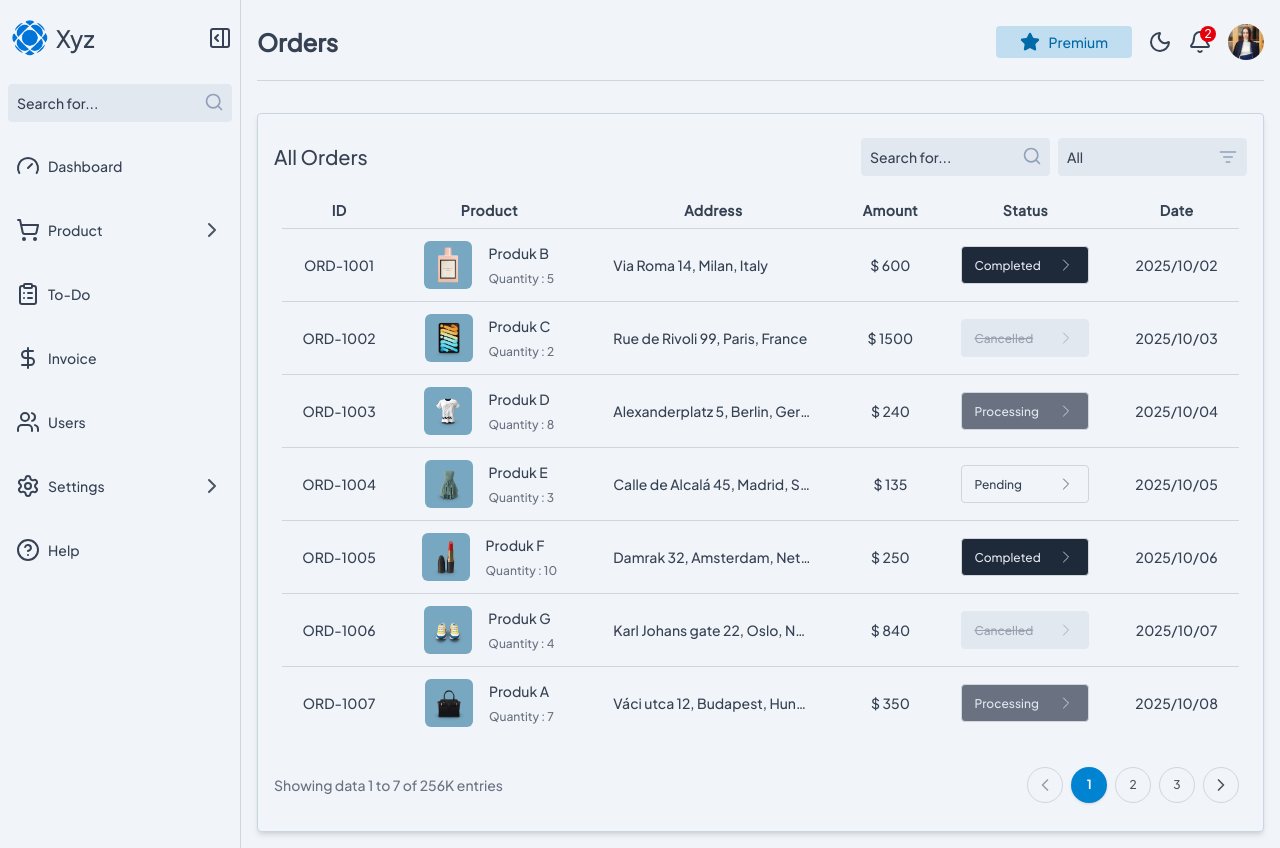
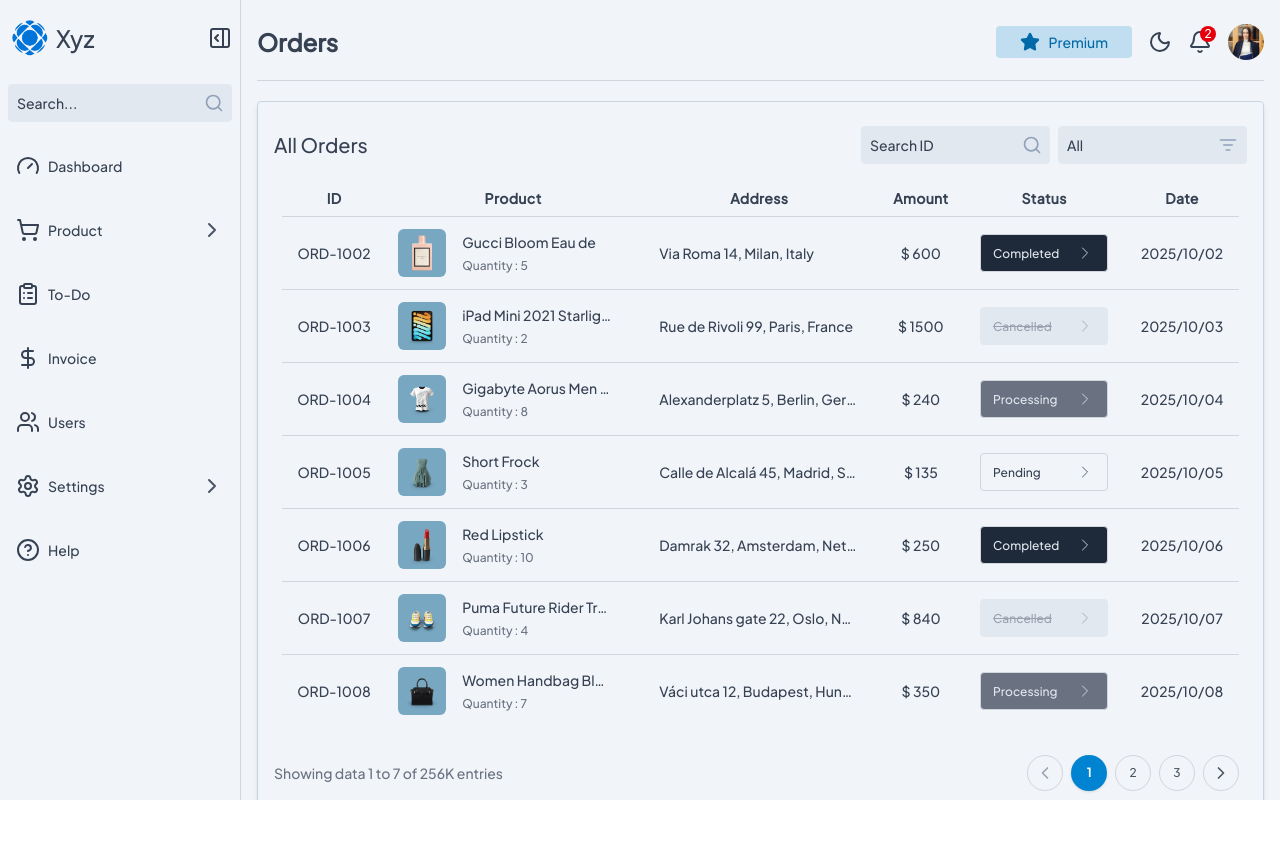
Before and after one commit to RaihanHafiz27/Dashboard, a Next.js app: page /product/orders in a window 1280 px wide. After the commit the page ends 800 px from the top, so only its background shows below. Built offline with nearby package versions, Linux system fonts and the light colour scheme.

Commit message:
feat : search by id, name and address on table order page

```diff
--- a/src/components/common/Table/OrdersTable.tsx
+++ b/src/components/common/Table/OrdersTable.tsx
@@ -104,8 +104,8 @@ const OrderRow = ({
       </td>
       {/* Product Column */}
       <td className=" py-3 px-3">
-        <div className="flex items-center justify-center w-full space-x-4">
-          <div className="inline-flex h-12 w-12 items-center justify-center rounded-md bg-sky-800/50 dark:bg-sky-700">
+        <div className=" flex items-center w-full space-x-4">
+          <div className="shrink-0 inline-flex h-12 w-12 items-center justify-center rounded-md bg-sky-800/50 dark:bg-sky-700">
             <Image
               src={item.imageUrl}
               height={40}
@@ -114,12 +114,13 @@ const OrderRow = ({
               className="h-10 w-10 rounded-md object-cover"
             />
           </div>
-          <div className="text-xs lg:text-sm lg:space-y-2">
+          <div className="flex-1 min-w-0 max-w-[150px] 2xl:max-w-[200px] text-xs lg:text-sm lg:space-y-1.5">
             <p
-              className=" max-w-[100px] lg:max-w-xs truncate"
+              className="w-full truncate font-medium text-gray-700 dark:text-gray-300"
               title={item.productName}
             >
               {item.productName}
+              {/* {item.productName.substring(0, 10)}... */}
             </p>
             <p className="text-xs text-gray-500 dark:text-gray-400">
               {/* small screen */}
@@ -134,7 +135,7 @@ const OrderRow = ({
       {/* Address Column */}
       <td className=" py-3 px-3">
         <div
-          className="w-full max-w-[150px] lg:max-w-[200px] truncate text-xs font-medium text-gray-700 dark:text-gray-300 lg:text-sm mx-auto"
+          className="flex-1 truncate w-full max-w-[150px] lg:max-w-[200px] 2xl:max-w-[250px] text-xs font-medium text-gray-700 dark:text-gray-300 lg:text-sm mx-auto"
           title={item.customerAddress}
         >
           {item.customerAddress}
--- a/src/components/ui/Input/SearchBar.tsx
+++ b/src/components/ui/Input/SearchBar.tsx
@@ -1,15 +1,30 @@
 import { Search } from "lucide-react";
 
-export const SearchBar = ({ isFull }: { isFull?: boolean }) => {
+interface SearchProps {
+  placeholder?: string;
+  value?: string;
+  onChange?: (value: string) => void;
+  classname?: string;
+}
+
+export const SearchBar = ({
+  placeholder,
+  value,
+  onChange,
+  classname,
+}: SearchProps) => {
   return (
-    <div className={`relative ${isFull ? "block" : "hidden"}`}>
+    <div className={`relative ${classname}`}>
       <input
         type="text"
-        placeholder="Search for..."
-        className="bg-slate-200 dark:bg-transparent border border-slate-200 dark:border-gray-500 p-2 w-full rounded-sm text-sm cursor-not-allowed placeholder:text-gray-700 text-gray-700"
-        disabled
+        title={placeholder}
+        placeholder={placeholder ? placeholder : "Search..."}
+        value={value}
+        onChange={(e) => onChange?.(e.target.value)}
+        className="bg-slate-200 dark:bg-transparent border border-slate-200 dark:border-gray-500 p-2 w-full rounded-sm text-sm  placeholder:text-gray-700 text-gray-700 focus:outline-none disabled:cursor-not-allowed"
+        disabled={!onChange}
       />
-      <button className={`absolute top-2 right-2 cursor-not-allowed`} disabled>
+      <button className={`absolute right-2 top-1/2 -translate-y-1/2`} disabled>
         <Search size={20} className="text-slate-400 dark:text-slate-300" />
       </button>
     </div>
--- a/src/features/Product/Order/components/OrderView.tsx
+++ b/src/features/Product/Order/components/OrderView.tsx
@@ -18,9 +18,13 @@ interface OrderViewProps {
   currentPage: number;
   totalPages: number;
 
-  //
-  statusFiltered: string | OrderStatus;
-  setStatusFiltered: React.Dispatch<React.SetStateAction<string | OrderStatus>>;
+  // Filter Control
+  filterValue: string | OrderStatus;
+  onFilterChange: (val: string | OrderStatus) => void;
+
+  // Searching Control
+  searchValue: string;
+  onSearchChange: (val: string) => void;
 }
 
 export const OrderView = ({
@@ -30,19 +34,22 @@ export const OrderView = ({
   handlePagination,
   currentPage,
   totalPages,
-  statusFiltered,
-  setStatusFiltered,
+  filterValue,
+  onFilterChange,
+  searchValue,
+  onSearchChange,
 }: OrderViewProps) => {
   return (
     <div className="w-full space-y-4 bg-slate-100 dark:bg-transparent border border-slate-300 dark:border-gray-500 shadow-md p-4 rounded-sm">
       <div className="flex justify-between items-center pt-2">
         <h3 className="text-xl text-gray-700 dark:text-gray-300">All Orders</h3>
         <div className="grid grid-cols-2 gap-x-2">
-          <SearchBar isFull={true} />
-          <FilterStatus
-            statusFiltered={statusFiltered}
-            setStatusFiltered={setStatusFiltered}
+          <SearchBar
+            placeholder="Search ID"
+            value={searchValue}
+            onChange={onSearchChange}
           />
+          <FilterStatus value={filterValue} onChange={onFilterChange} />
         </div>
       </div>
       {/* tabel */}
--- a/src/features/Product/Order/components/dropdown/FilterStatus.tsx
+++ b/src/features/Product/Order/components/dropdown/FilterStatus.tsx
@@ -1,10 +1,10 @@
 import { useFloatingMenu } from "@/hooks/useFloatingMenu";
 import { OrderStatus } from "@/types/order.type";
-import { ChevronRight, Command, ListFilter } from "lucide-react";
+import { Command, ListFilter } from "lucide-react";
 
 interface FilterProps {
-  statusFiltered: string | OrderStatus;
-  setStatusFiltered: React.Dispatch<React.SetStateAction<string | OrderStatus>>;
+  value: string | OrderStatus;
+  onChange: (val: string | OrderStatus) => void;
 }
 
 const statuses: OrderStatus[] = [
@@ -14,10 +14,7 @@ const statuses: OrderStatus[] = [
   "Cancelled",
 ];
 
-export const FilterStatus = ({
-  statusFiltered,
-  setStatusFiltered,
-}: FilterProps) => {
+export const FilterStatus = ({ value, onChange }: FilterProps) => {
   const {
     open,
     setOpen,
@@ -35,7 +32,7 @@ export const FilterStatus = ({
         className="bg-slate-200 dark:bg-transparent border border-slate-200 dark:border-gray-500  p-2 gap-2 w-full rounded-sm text-sm text-start flex justify-between cursor-pointer"
       >
         <span className="text-gray-700 dark:text-gray-500 font-medium truncate">
-          {statusFiltered}
+          {value}
         </span>
         <ListFilter size={20} className="text-slate-400 shrink-0" />
       </button>
@@ -53,7 +50,7 @@ export const FilterStatus = ({
               <li>
                 <button
                   onClick={() => {
-                    (setStatusFiltered("All"), setOpen(false));
+                    (onChange("All"), setOpen(false));
                   }}
                   className="cursor-pointer flex text-sm justify-between items-center w-40 hover:bg-slate-800/10 dark:hover:bg-slate-70  p-2 rounded-md text-gray-700"
                 >
@@ -68,7 +65,7 @@ export const FilterStatus = ({
                 <li key={label} className="">
                   <button
                     onClick={() => {
-                      (setStatusFiltered(label), setOpen(false));
+                      (onChange(label), setOpen(false));
                     }}
                     className="cursor-pointer flex text-sm justify-between items-center w-40 hover:bg-slate-800/10 dark:hover:bg-slate-70  p-2 rounded-md text-gray-700"
                   >
--- a/src/features/Product/Order/hooks/useOrderLogic.ts
+++ b/src/features/Product/Order/hooks/useOrderLogic.ts
@@ -1,8 +1,8 @@
 import { statusColors } from "@/data/statusColors";
 import { updateOrderStatus } from "@/store/ordersSlice";
 import { AppDispatch, RootState } from "@/store/store";
-import { OrderStatus } from "@/types/order.type";
-import { useMemo, useState } from "react";
+import { Order, OrderStatus } from "@/types/order.type";
+import { useEffect, useMemo, useState } from "react";
 import { useDispatch, useSelector } from "react-redux";
 import { usePagination } from "./usePagination";
 
@@ -16,14 +16,29 @@ export const useOrderLogic = () => {
   const [statusFiltered, setStatusFiltered] = useState<string | OrderStatus>(
     "All",
   );
+  const [search, setSearch] = useState("");
 
-  const filteredOrders = useMemo(() => {
-    if (statusFiltered === "All") return orders;
-    return orders.filter((item) => item.status === statusFiltered);
-  }, [orders, statusFiltered]);
+  const filteredData = useMemo(() => {
+    return orders.filter((item) => {
+      // Logic Search by ID or Address
+      const queryLower = search.toLowerCase();
+      const queryMatch = search
+        ? item.id.toLowerCase().includes(queryLower) ||
+          item.customerAddress.toLowerCase().includes(queryLower)
+        : true;
+
+      // Logic Status
+      const statusMatch =
+        statusFiltered && statusFiltered !== "All"
+          ? item.status === statusFiltered
+          : true;
+
+      return queryMatch && statusMatch;
+    });
+  }, [orders, search, statusFiltered]);
 
   const { currentData, currentPage, totalPages, goToPage } = usePagination(
-    filteredOrders,
+    filteredData,
     ITEMS_PER_PAGE,
   );
 
@@ -45,6 +60,10 @@ export const useOrderLogic = () => {
     statusFiltered,
     setStatusFiltered,
 
+    // Searching Control
+    search,
+    setSearch,
+
     // Action
     handleStatusUpdate,
   };
--- a/src/fragments/Sidebar/Sidebar.tsx
+++ b/src/fragments/Sidebar/Sidebar.tsx
@@ -62,7 +62,12 @@ export const Sidebar = ({
         </button>
       </div>
       {/* Search Bar */}
-      <SearchBar isFull={isFull} />
+      <SearchBar
+        classname={`
+            transition-all duration-300
+            ${isFull ? "opacity-100 translate-x-0" : "opacity-0 -translate-x-10 pointer-events-none hidden"}
+          `}
+      />
       <nav>
         <ul className="grid grid-cols-1 gap-y-6 ">
           {navLinks.map((link) => (
@@ -136,7 +141,7 @@ export const Sidebar = ({
                 </>
               ) : (
                 <Link
-                  href={link.status === "inactive" ? "#" : link.to ?? "#"}
+                  href={link.status === "inactive" ? "#" : (link.to ?? "#")}
                   onClick={(e) => {
                     if (link.status === "inactive") {
                       e.preventDefault();
--- a/src/layouts/DashboardLayout.tsx
+++ b/src/layouts/DashboardLayout.tsx
@@ -41,15 +41,32 @@ export const DashboardLayout = ({ children }: { children: ReactElement }) => {
     <div
       className={`flex w-full  min-h-dvh h-auto ${
         theme === "dark" ? "bg-gray-900" : "bg-slate-100"
-      } md:min-h-screen ${plusJakarta.className} overflow-hidden`}
+      } md:h-screen ${plusJakarta.className} overflow-hidden`}
     >
       {/* Sidebar */}
-      <Sidebar isFull={isFull} setIsFull={setIsFull} />
+      <div className="shrink-0 h-screen overflow-y-auto border-r border-gray-300 dark:border-gray-500">
+        <Sidebar isFull={isFull} setIsFull={setIsFull} />
+      </div>
       {/* main content dashboard */}
-      <main className="border-l border-gray-300 dark:border-gray-500 grow p-4 2xl:p-8 space-y-8">
+      {/* <main className="border-l border-gray-300 dark:border-gray-500 flex-1 min-w-0 p-4 2xl:p-8 space-y-8 overflow-y-auto">
         <Information />
         <div className="w-full">{children}</div>
-      </main>
+      </main> */}
+      {/* 2. Kanan (Wrapper Vertikal) */}
+      {/* Kita bungkus Kanan jadi Flex Column: Atas (Header) & Bawah (Content) */}
+      <div className="flex flex-col flex-1 min-w-0 overflow-hidden">
+        {/* A. HEADER / INFORMATION (Diam di Atas) */}
+        {/* shrink-0: Jangan mengecil. z-10: Biar di atas content kalau ada shadow */}
+        <header className="shrink-0 pt-4 pb-1 px-4 2xl:px-8 bg-inherit z-10 ">
+          <Information />
+        </header>
+
+        {/* B. MAIN CONTENT (Scrollable) */}
+        {/* flex-1: Ambil sisa ruang. overflow-y-auto: Cuma ini yang scroll! */}
+        <main className="flex-1 overflow-y-auto p-4 2xl:p-8 space-y-8 ">
+          <div className="w-full">{children}</div>
+        </main>
+      </div>
     </div>
   );
 };
--- a/src/lib/dummyData.ts
+++ b/src/lib/dummyData.ts
@@ -9,6 +9,17 @@ const dummyImages = [
   "/images/4.webp",
   "/images/7.webp",
   "/images/3.webp",
+];
+
+const productNames = [
+  "Longines Master Collection",
+  "Gucci Bloom Eau de",
+  "iPad Mini 2021 Starlight",
+  "Gigabyte Aorus Men Tshirt",
+  "Short Frock",
+  "Red Lipstick",
+  "Puma Future Rider Trainers",
+  "Women Handbag Black",
 ];
 
 const addresses = [
@@ -37,9 +48,9 @@ const generateDummyData = () => {
 
   for (let i = 1; i <= 21; i++) {
     dummyOrders.push({
-      id: `ORD-${1000 + i}`,
+      id: `ORD-${1000 + (i + 1)}`,
       customerAddress: addresses[i % addresses.length],
-      productName: `Produk ${String.fromCharCode(65 + (i % 7))}`,
+      productName: productNames[i % productNames.length],
       imageUrl: dummyImages[i % dummyImages.length],
       date: `2025/10/${String((i % 30) + 1).padStart(2, "0")}`,
       quantity: quantities[i % quantities.length],
--- a/src/pages/product/orders/index.tsx
+++ b/src/pages/product/orders/index.tsx
@@ -1,13 +1,35 @@
 import { OrderView } from "@/features/Product/Order/components/OrderView";
 import { useOrderLogic } from "@/features/Product/Order/hooks/useOrderLogic";
-import { useState } from "react";
+import { OrderStatus } from "@/types/order.type";
 
 const productOrders = () => {
-  const [statusFilter, setStatusFilter] = useState("All");
+  const {
+    handlePagination,
+    statusFiltered,
+    setStatusFiltered,
+    search,
+    setSearch,
+    ...restLogic
+  } = useOrderLogic();
 
-  const logic = useOrderLogic();
+  const handleSearchChange = (val: string) => {
+    (setSearch(val), handlePagination(1));
+  };
 
-  return <OrderView {...logic} />;
+  const handleFilterChange = (val: string | OrderStatus) => {
+    (setStatusFiltered(val), handlePagination(1));
+  };
+
+  return (
+    <OrderView
+      searchValue={search}
+      filterValue={statusFiltered}
+      onSearchChange={handleSearchChange}
+      onFilterChange={handleFilterChange}
+      handlePagination={handlePagination}
+      {...restLogic}
+    />
+  );
 };
 
 export default productOrders;
```
